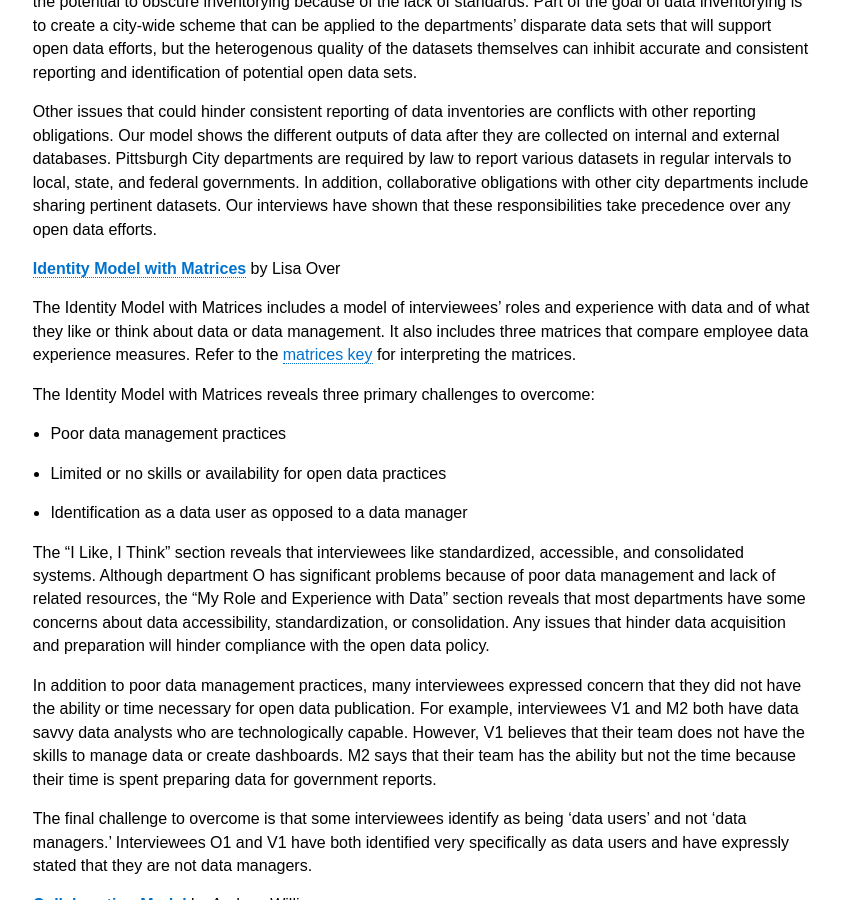
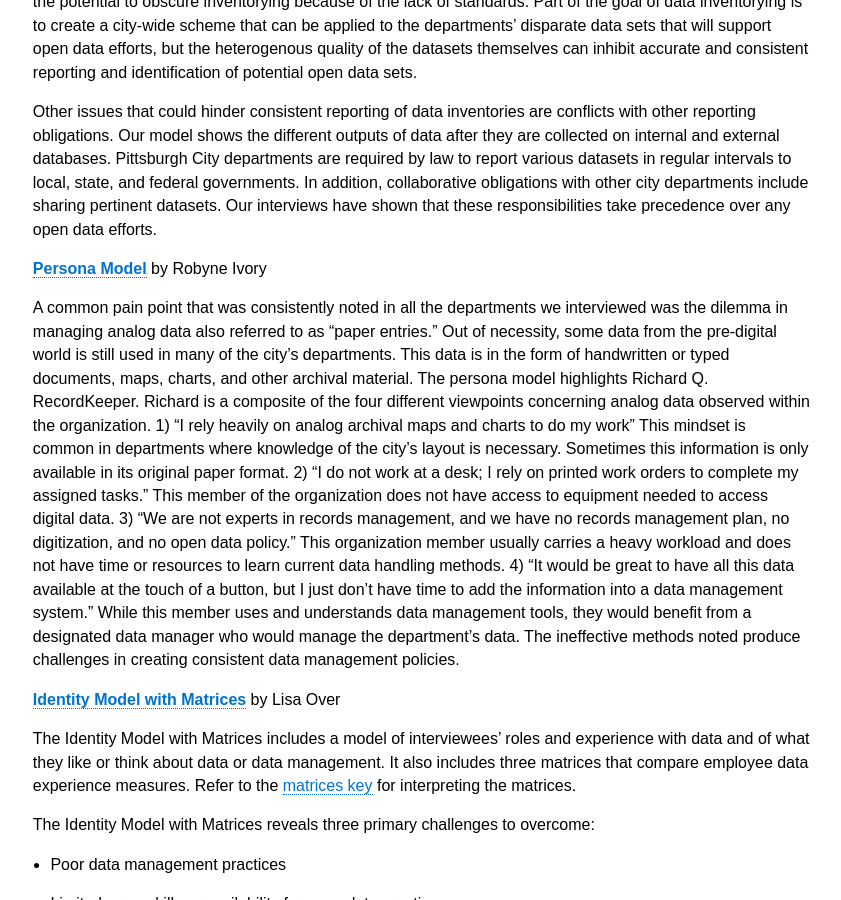
Before and after one commit to lisaover/DataGovHealthStatusChecks, a Jekyll site: the page built from _pages/contextual_design_models.md, in a window 1280 px wide and 900 px high, scrolled down 950 px. Shown: the whole window, without its empty margins (410-1251 px from the left). Built offline with Jekyll 4.4.1, drawn with Linux system fonts in a browser that asks for light colours.

Commit message:
Add persona model

```diff
--- a/_pages/contextual_design_models.md
+++ b/_pages/contextual_design_models.md
@@ -14,6 +14,12 @@ Our interviews revealed a series of challenges that could potentially hinder rel
 Inconsistent methods of data generation and management, and the variety of ways data is used, also have the potential to obscure inventorying because of the lack of standards. Part of the goal of data inventorying is to create a city-wide scheme that can be applied to the departments&rsquo; disparate data sets that will support open data efforts, but the heterogenous quality of the datasets themselves can inhibit accurate and consistent reporting and identification of potential open data sets.
 
 Other issues that could hinder consistent reporting of data inventories are conflicts with other reporting obligations. Our model shows the different outputs of data after they are collected on internal and external databases. Pittsburgh City departments are required by law to report various datasets in regular intervals to local, state, and federal governments. In addition, collaborative obligations with other city departments include sharing pertinent datasets. Our interviews have shown that these responsibilities take precedence over any open data efforts.
+
+<a href="https://lisaover.github.io/DataGovHealthStatusChecks/Diagrams/Persona_Model_Ivory_Robyne.pdf" target="_blank">**Persona Model**</a> by Robyne Ivory
+
+A common pain point that was consistently noted in all the departments we interviewed was the dilemma in managing analog data also referred to as &ldquo;paper entries.&rdquo; Out of necessity, some data from the pre-digital world is still used in many of the city&rsquo;s departments. This data is in the form of handwritten or typed documents, maps, charts, and other archival material.
+The persona model highlights Richard Q. RecordKeeper. Richard is a composite of the four different viewpoints concerning analog data observed within the organization. 1) &ldquo;I rely heavily on analog archival maps and charts to do my work&rdquo; This mindset is common in departments where knowledge of the city&rsquo;s layout is necessary. Sometimes this information is only available in its original paper format. 2) &ldquo;I do not work at a desk; I rely on printed work orders to complete my assigned tasks.&rdquo; This member of the organization does not have access to equipment needed to access digital data. 3) &ldquo;We are not experts in records management, and we have no records management plan, no digitization, and no open data policy.&rdquo; This organization member usually carries a heavy workload and does not have time or resources to learn current data handling methods. 4) &ldquo;It would be great to have all this data available at the touch of a button, but I just don&rsquo;t have time to add the information into a data management system.&rdquo; While this member uses and understands data management tools, they would benefit from a designated data manager who would manage the department&rsquo;s data. The ineffective methods noted produce challenges in creating consistent data management policies.
+
 
 <a href="https://lisaover.github.io/DataGovHealthStatusChecks/Diagrams/Identity_Model_Over_Lisa.pdf" target="_blank">**Identity Model with Matrices**</a> by Lisa Over
 
```
Also changed, not shown: 1 other file.
